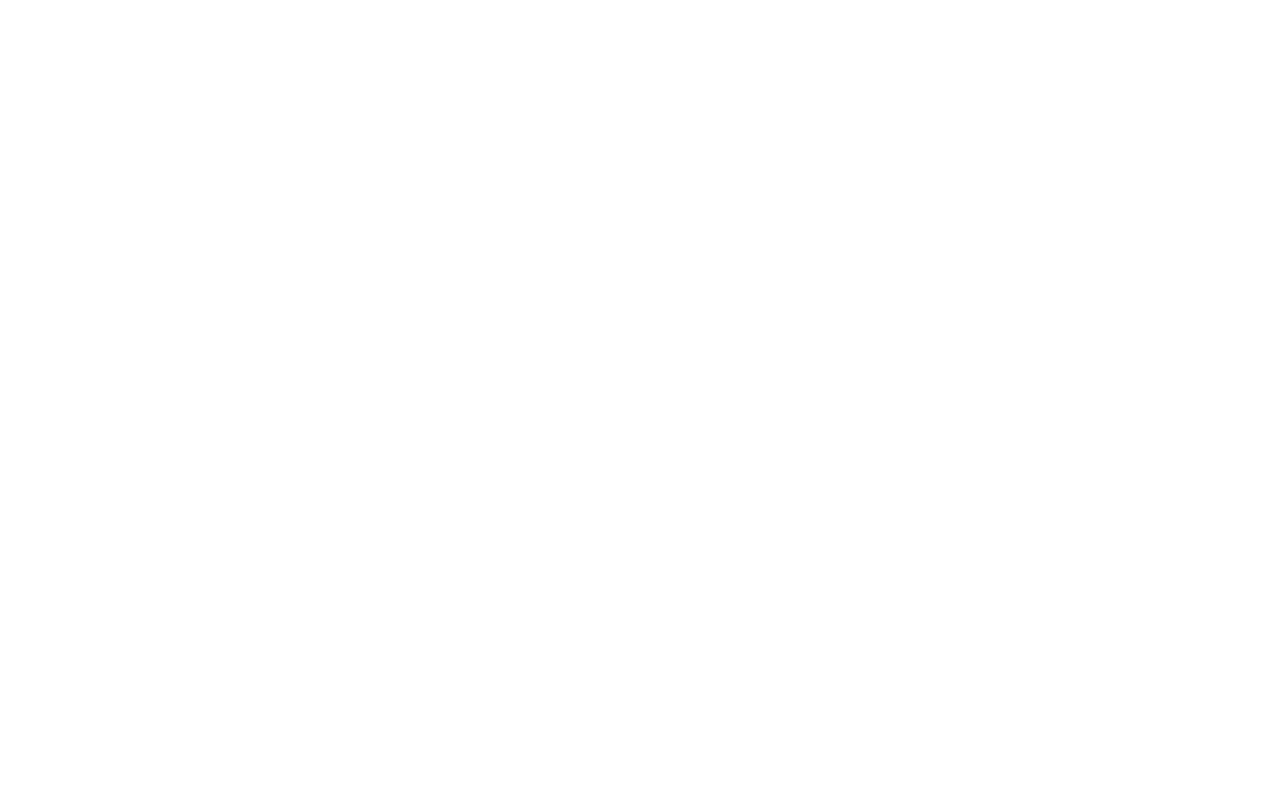
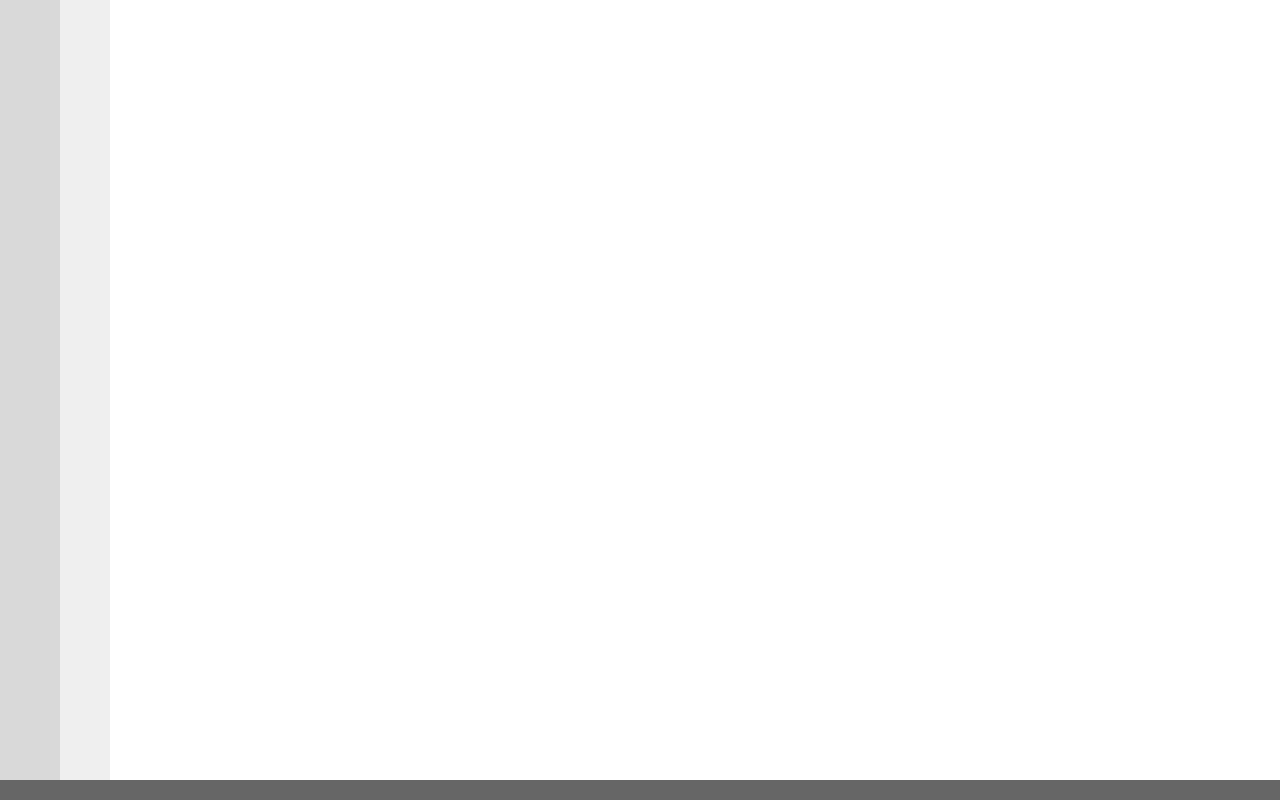
Before and after one commit to neko-0406/tauri-multi-editor, a React (Vite) app: page / in a window 1280 px wide. Built offline with nearby package versions, Linux system fonts and the light colour scheme.

Commit message:
feat: restructure App component to include AppStateProvider and move styles to a separate file

```diff
--- a/src/App.tsx
+++ b/src/App.tsx
@@ -1,22 +1,25 @@
-import './App.css';
+import './styles/App.css';
 import { AppSettingProvider } from './components/AppSetting/SettingProvider';
+import { AppStateProvider } from './components/AppState/StateProvider';
 
 
 
 function App() {
   return (
     <AppSettingProvider>
-      <div className='main-container'>
-        {/* サイドメニューバー */}
-        <div className='side-menu-bar'></div>
-        {/* サイドメニューバー関連のUI置くとこ */}
-        <div className='side-menu-space'></div>
-        {/* アイテム表示部分 */}
-        <div className='main-display-space'></div>
-      </div>
-      <div className='app-status-bar'></div>
+      <AppStateProvider>
+        <div className="main-container">
+          {/* サイドメニューバー */}
+          <div className="side-menu-bar"></div>
+          {/* サイドメニューバー関連のUI置くとこ */}
+          <div className="side-menu-space"></div>
+          {/* アイテム表示部分 */}
+          <div className="main-display-space"></div>
+        </div>
+        <div className="app-status-bar"></div>
+      </AppStateProvider>
     </AppSettingProvider>
-  )
+  );
 }
 
 export default App;
--- /dev/null
+++ b/src/components/AppState/StateProvider.tsx
@@ -0,0 +1,25 @@
+import React, { createContext, useContext, useState } from 'react';
+
+export type AppStateType = {
+    openWorkspace: string
+};
+
+const defaultAppSetting: AppStateType = {
+    openWorkspace: ''
+};
+
+const AppStateContext = createContext<{
+  appState: AppStateType;
+  setAppState: React.Dispatch<React.SetStateAction<AppStateType>>;
+}>({
+  appState: defaultAppSetting,
+  setAppState: () => {},
+});
+
+export const AppStateProvider = ({ children }: { children: React.ReactNode }): JSX.Element => {
+  const [appState, setAppState] = useState<AppStateType>(defaultAppSetting);
+
+  return <AppStateContext.Provider value={{ appState, setAppState }}>{children}</AppStateContext.Provider>;
+};
+
+export const useAppSettings = () => useContext(AppStateContext);
--- a/src/App.css
+++ b/src/styles/App.css
@@ -17,9 +17,29 @@ body {
 .main-container {
   height: calc(100% - 20px);
   width: 100%;
+  display: flex;
+  flex-direction: row;
+}
+
+.side-menu-bar {
+  width: 60px;
+  height: 100%;
+  background-color: #d9d9d9;
+}
+
+.side-menu-space {
+  height: 100%;
+  width: 50px;
+  background-color: #efefef;
+}
+
+.main-display-space {
+  height: 100%;
+  flex: 1;
 }
 
 .app-status-bar {
   height: 20px;
   width: 100%;
+  background-color: #666666;
 }
```
